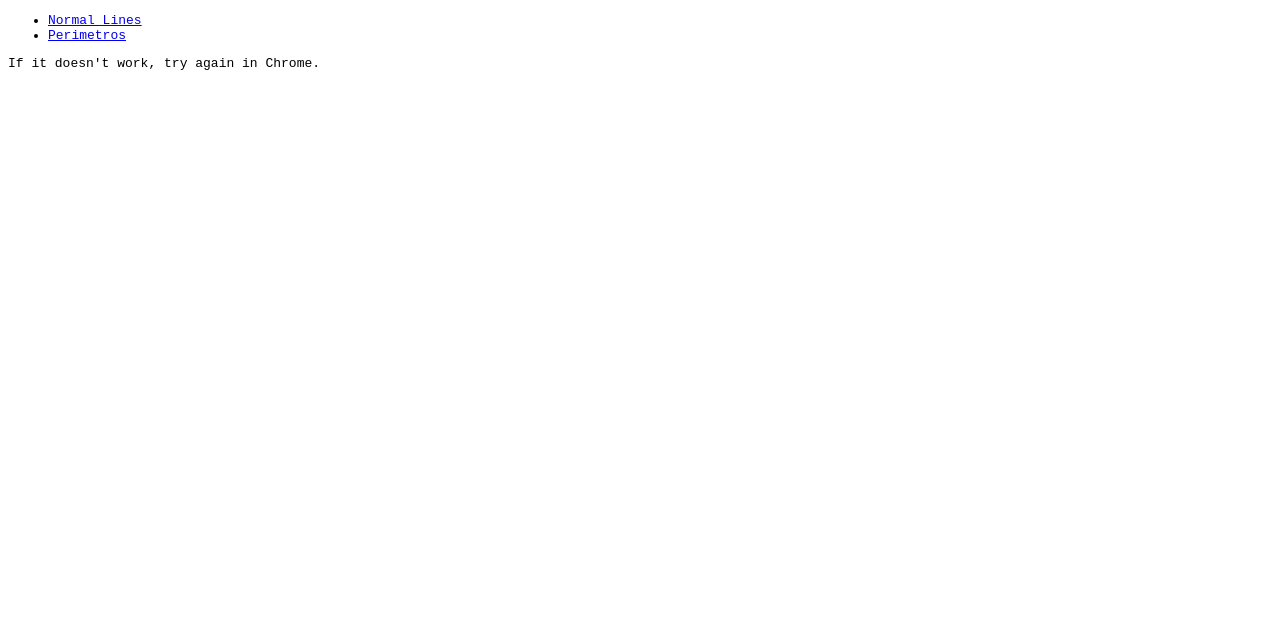
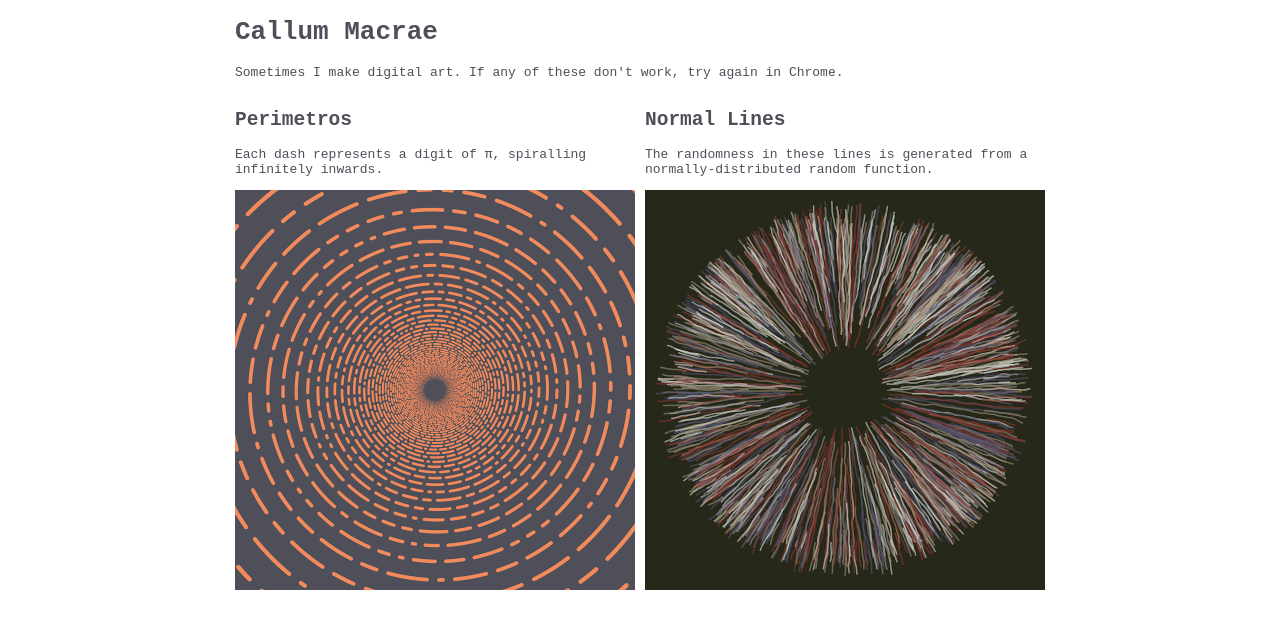
Before and after one commit to callumacrae/art, a website: page demo/index.html in a window 1280 px wide. Drawn offline with Linux system fonts and the light colour scheme.

Commit message:
Designed index page

```diff
--- a/demo/index.html
+++ b/demo/index.html
@@ -5,17 +5,64 @@
 	<title>Art</title>
 
 	<style>
+		html {
+			box-sizing: border-box;
+		}
+
+		*, *:before, *:after {
+			box-sizing: inherit;
+		}
+
 		body {
 			font-family: monospace;
+			color: #4E4F59;
+		}
+
+		.container {
+			width: 810px;
+			margin: 0 auto;
+		}
+
+		.container:after {
+			content: "";
+			display: table;
+			clear: both;
+		}
+
+		.art {
+			float: left;
+			width: 400px;
+		}
+
+		.art:not(:nth-child(2n)) {
+			margin-right: 10px;
+		}
+
+		a {
+			color: inherit;
+			text-decoration: none;
 		}
 	</style>
 </head>
 <body>
-	<ul>
-		<li><a href="normal-lines.html">Normal Lines</a></li>
-		<li><a href="perimetros.html">Perimetros</a></li>
-	</ul>
+	<div class="container">
+		<h1>Callum Macrae</h1>
+		<p>Sometimes I make digital art. If any of these don't work, try again in Chrome.</p>
 
-	<p>If it doesn't work, try again in Chrome.</p>
+		<div class="art">
+			<a href="perimetros.html">
+				<h2>Perimetros</h2>
+				<p>Each dash represents a digit of π, spiralling infinitely inwards.</p>
+				<img src="thumb-perimetros.png" width="400" height="400" alt="Perimetros">
+			</a>
+		</div>
+		<div class="art">
+			<a href="normal-lines.html">
+				<h2>Normal Lines</h2>
+				<p>The randomness in these lines is generated from a normally-distributed random function.</p>
+				<img src="thumb-normal-lines.png" width="400" height="400" alt="Normal Lines">
+			</a>
+		</div>
+	</div>
 </body>
 </html>
--- a/src/normal-lines/index.js
+++ b/src/normal-lines/index.js
@@ -7,6 +7,7 @@ module.exports = function (selector) {
 	const canvas = new Canvas(selector);
 	const origin = canvas.origin;
 
+	document.documentElement.style.backgroundColor = config.BACKGROUND_COLOR;
 	canvas.fill(config.BACKGROUND_COLOR);
 
 	for (var i = 0; i < config.NUMBER_OF_LINES; i++) {
```
Also changed, not shown: demo/normal-lines.html (+1 -3 lines), demo/perimetros.html (+1 -0 lines), demo/thumb-normal-lines.png (added), demo/thumb-perimetros.png (added).
